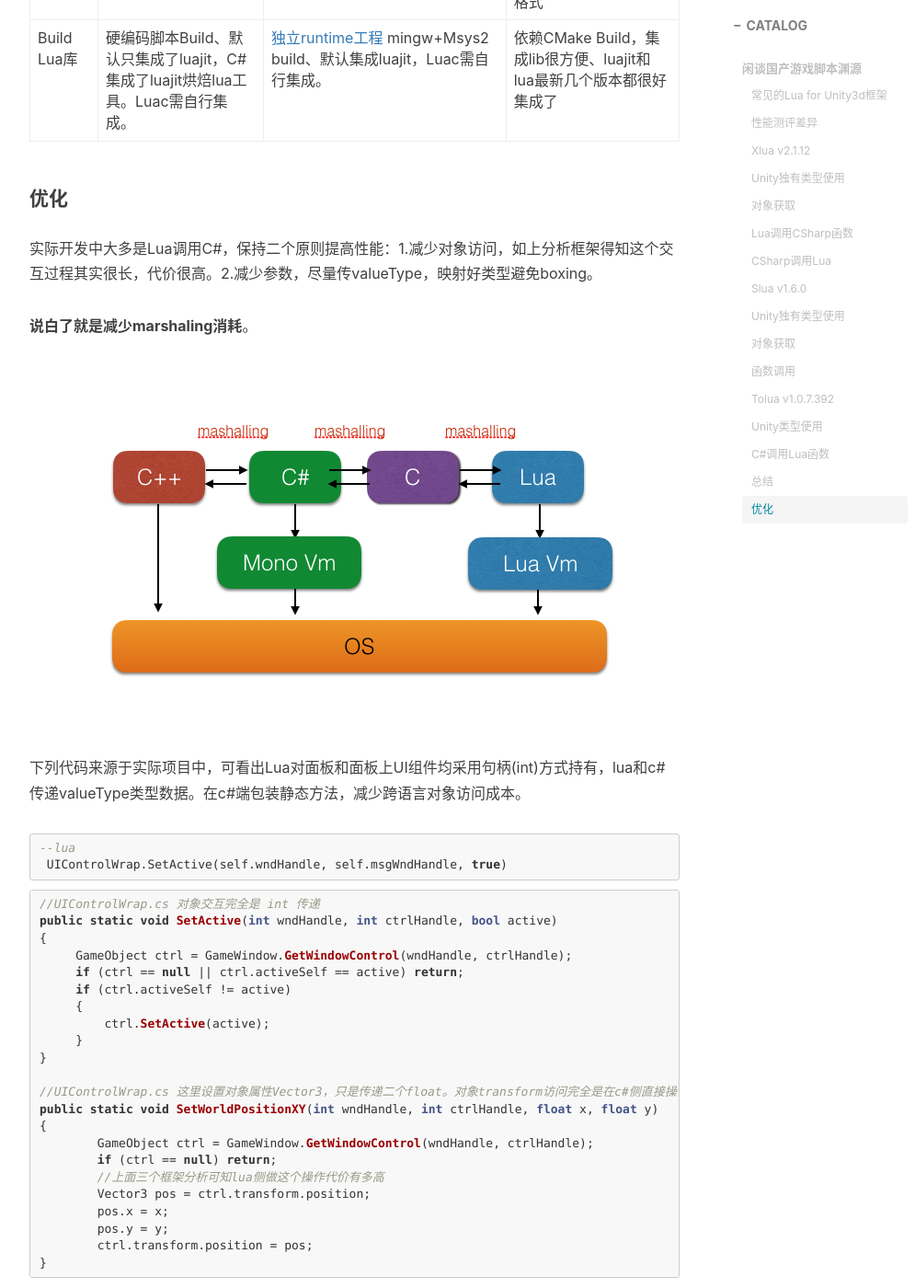
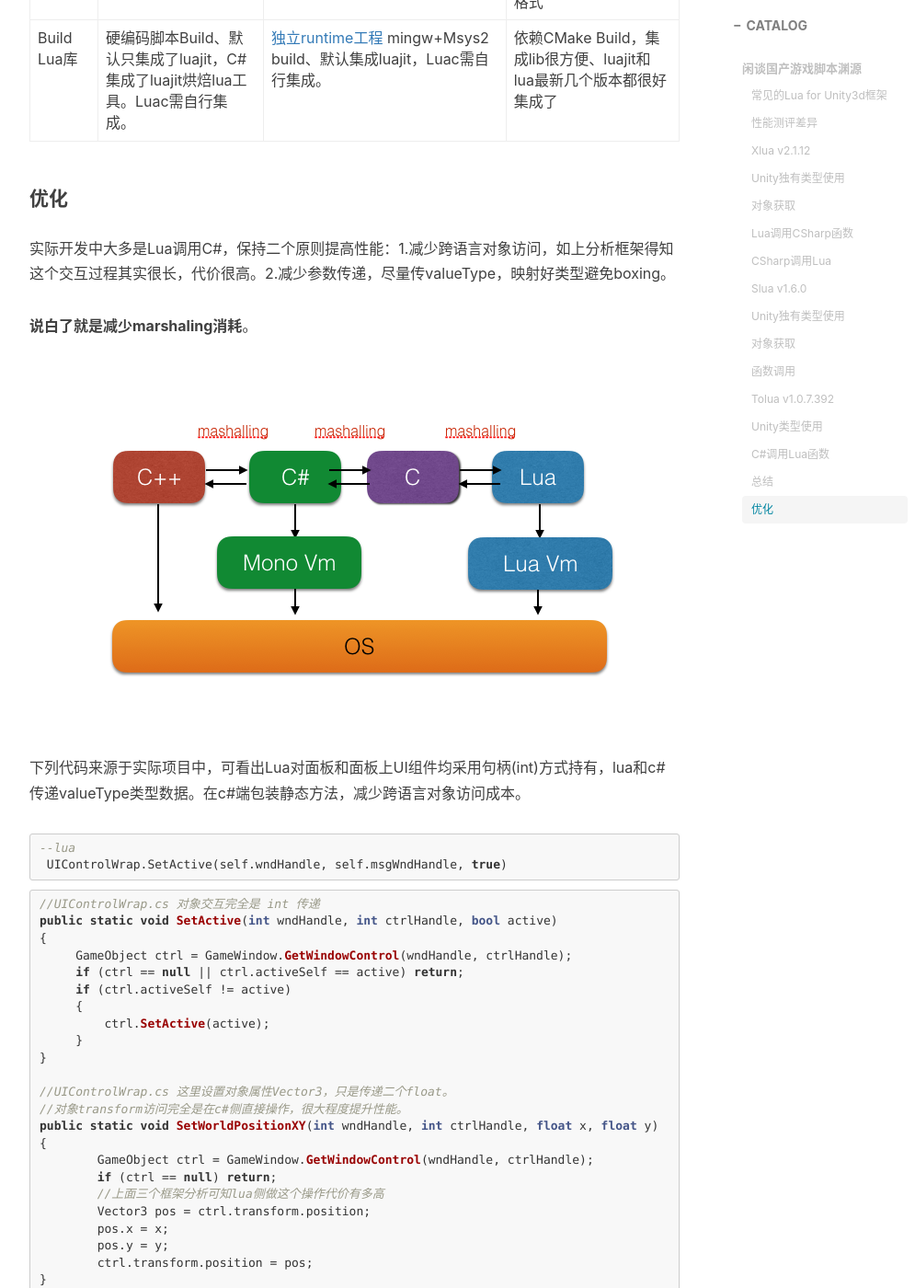
Before and after one commit to chenanbao/chenanbao.github.io, a Jekyll site: the page built from _posts/2018-07-29-Lua热更新框架差异.md, in a window 1280 px wide and 1400 px high, scrolled down 18510 px. Shown: the whole window at 92% size, without its empty margins (233-1228 px from the left). Built offline with Jekyll 4.4.1, drawn with Linux system fonts in a browser that asks for light colours; nearby versions of some CDN libraries; comment, search, counter and statistics services are not loaded; some of the changed text lies outside the part shown.

Commit message:
修改格式

```diff
--- a/_posts/2018-07-29-Lua热更新框架差异.md
+++ b/_posts/2018-07-29-Lua热更新框架差异.md
@@ -37,7 +37,7 @@
 
 #### 性能测评差异
 
-这些Lua框架目前本质上都是静态绑定代码里调用Lua CAPI来实现C#、Lua、C交互,理论上没有巨大性能差异，但网上性能测评都是体现出了不少差异。差异主要体现在下面二个方面：
+这些Lua框架目前本质上都是静态绑定代码里调用Lua CAPI来实现C#、Lua、C交互,**理论上没有巨大性能差异**，但网上性能测评都是体现出了不少差异。差异主要体现在下面二个方面：
  +  **Lua 的 C API 的调用频次。**
  +  **C#、Lua、C、C++之间数据([值类型、引用类型](https://docs.microsoft.com/zh-cn/dotnet/csharp/language-reference/keywords/value-types))传递的实现方式和选择，以及数据交换产生的GC问题。**
 
@@ -891,7 +891,7 @@
 
 #### 优化
 
-实际开发中大多是Lua调用C#，保持二个原则提高性能：1.减少对象访问，如上分析框架得知这个交互过程其实很长，代价很高。2.减少参数，尽量传valueType，映射好类型避免boxing。
+实际开发中大多是Lua调用C#，保持二个原则提高性能：1.减少跨语言对象访问，如上分析框架得知这个交互过程其实很长，代价很高。2.减少参数传递，尽量传valueType，映射好类型避免boxing。
 
 **说白了就是减少marshaling消耗**。
 
@@ -916,7 +916,8 @@
      }
 }
 
-//UIControlWrap.cs 这里设置对象属性Vector3，只是传递二个float。对象transform访问完全是在c#侧直接操作，很大程度提升性能。
+//UIControlWrap.cs 这里设置对象属性Vector3，只是传递二个float。
+//对象transform访问完全是在c#侧直接操作，很大程度提升性能。
 public static void SetWorldPositionXY(int wndHandle, int ctrlHandle, float x, float y)
 {
         GameObject ctrl = GameWindow.GetWindowControl(wndHandle, ctrlHandle);
```
